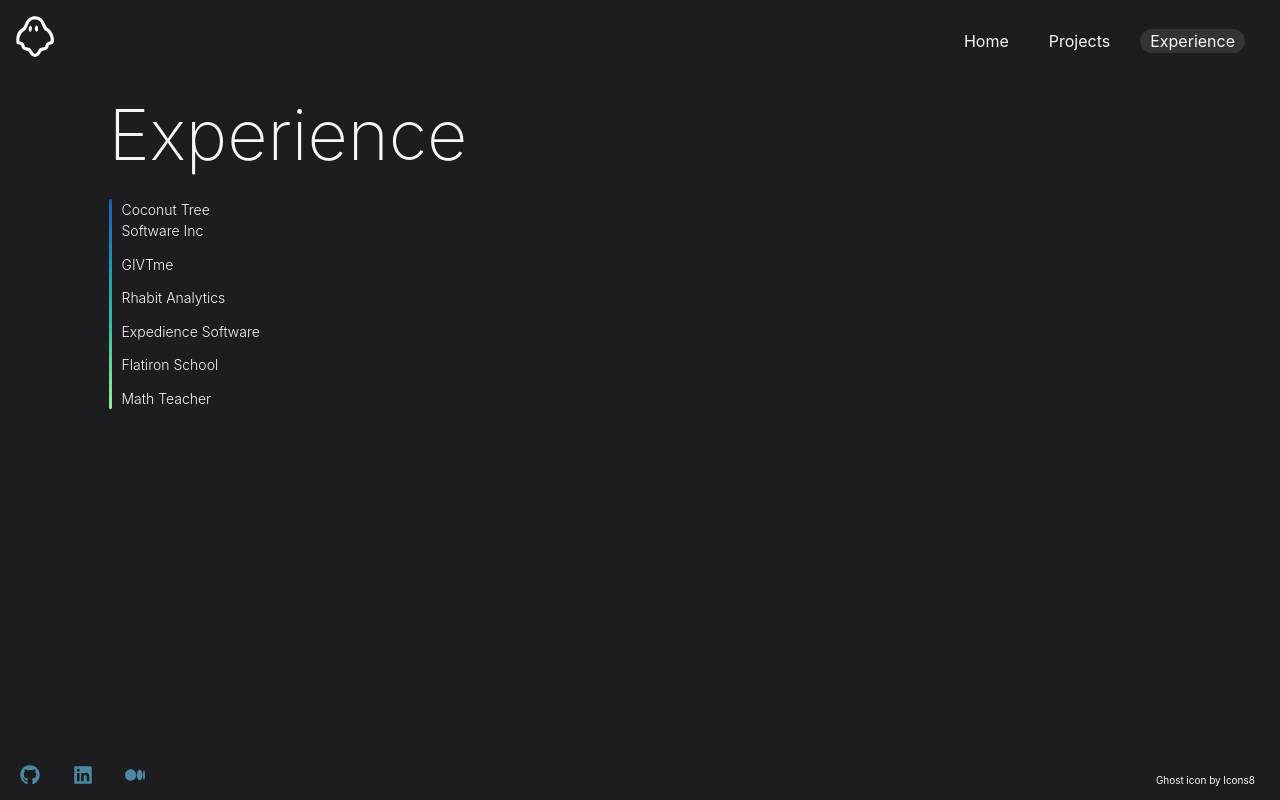
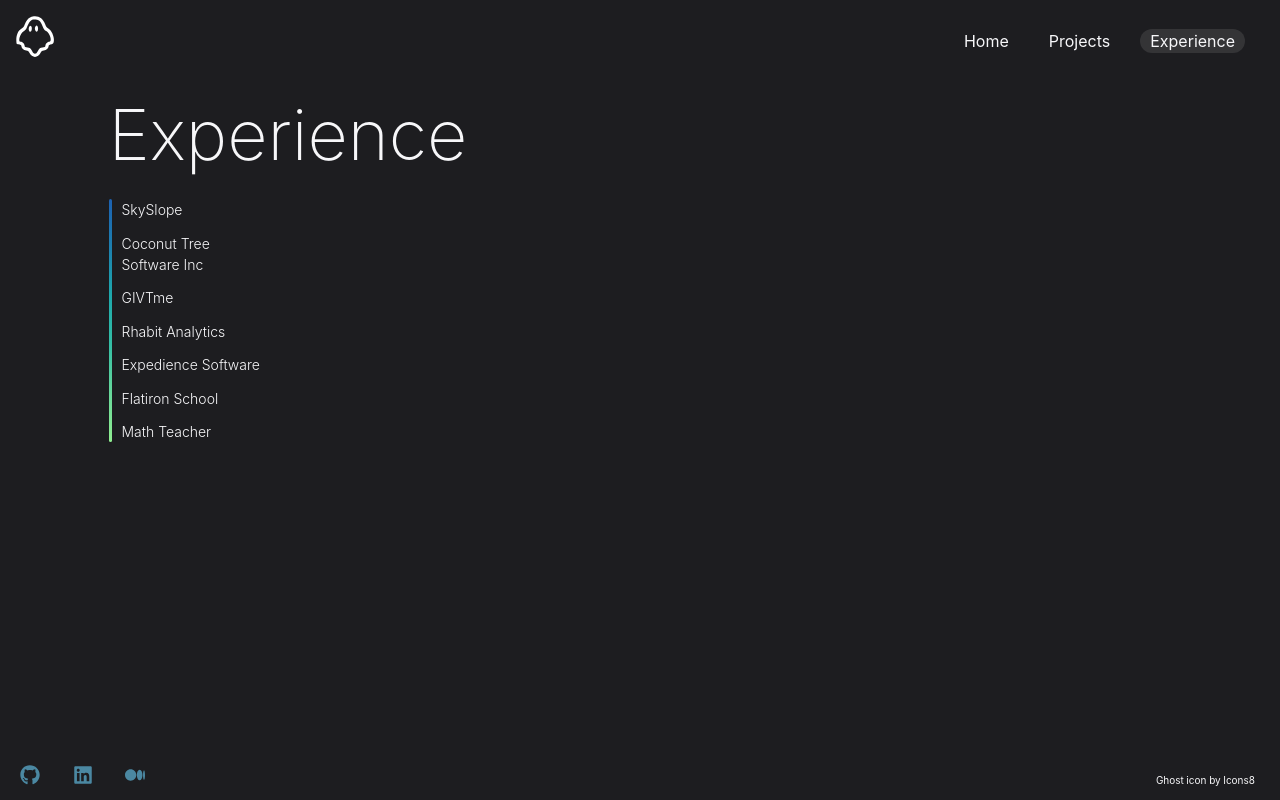
Before and after one commit to dylantoporek/portfolio-project, a React (Create React App) app: page /experience in a window 1280 px wide. Built offline with nearby package versions, Linux system fonts and the light colour scheme.

Commit message:
skyslope added

```diff
--- a/src/components/Experience/Experience.js
+++ b/src/components/Experience/Experience.js
@@ -19,6 +19,23 @@
     })
     const [isDesktop] = useMediaQuery("(min-width: 1550px)")
     const experienceDetails = [
+        {
+            company: 'SkySlope',
+            jobTitle: 'Customer Support Technician',
+            details: [
+                    'Assisted real estate professionals with navigating SkySlope’s software, helping them efficiently complete transactions, upload documents, and manage workflows.',
+                    "Collaborated with cross-functional teams, including product and engineering, to escalate and resolve complex customer concerns.",
+                    "Created and managed Jira tickets for technical issues and feature requests, ensuring clear communication between customer support, product, and development teams to facilitate timely resolutions."
+            ],
+            dates: '07/2024 - Present',
+            skills: [
+                'Troubleshooting',
+                'CRM Systems',
+                'Problem-Solving',
+                'Multitasking'
+            ],
+            url: 'https://skyslope.com/'
+        },
         {
             company: 'Coconut Tree Software Inc',
             jobTitle: 'Contract Front End Engineer',
@@ -142,6 +159,9 @@
     })
 
     function findMyColor(string){
+        if (string === 'SkySlope'){
+            return '#1C61B1'
+        }
         if (string === 'Coconut Tree Software Inc'){
             return '#1C61B1'
         }
```
